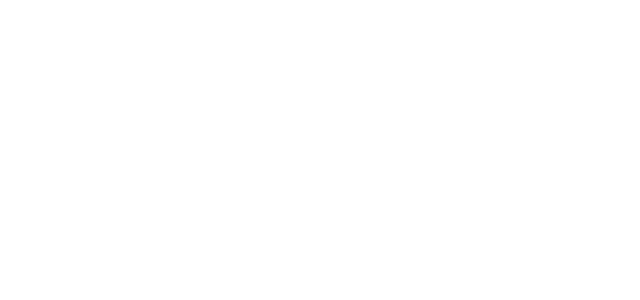
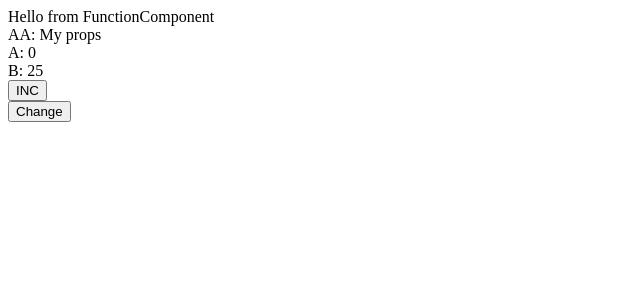
Before and after one commit to Ailisun/react-demos, a React (Create React App) app: page / in a window 1280 px wide. Shown: the top 300 px of the page, without its empty margins (0-640 px from the left). Built offline with nearby package versions, Linux system fonts and the light colour scheme.

Commit message:
there is difference between fc and cc

```diff
--- a/src/App.js
+++ b/src/App.js
@@ -1,7 +1,15 @@
+import { FunctionComponent} from "./components";
+import {useState} from "react";
+
 const App = () => {
+    const [flag, setFlag] = useState(true)
     return (
         <div>
-
+            {/*<div>{flag && <ClassComponent ssss={'My props'}/>}</div>*/}
+            <div>{flag && <FunctionComponent ssss={'My props'}/>}</div>
+            <div><button onClick={()=>
+                setFlag(prev => !prev)
+            }> Change</button></div>
         </div>
     );
 };
--- /dev/null
+++ b/src/components/ClassComponent.js
@@ -0,0 +1,48 @@
+import {Component} from "react";
+
+class ClassComponent extends Component{
+    constructor(props) {
+        super(props);
+        this.state = {a:0, b:25}
+        console.log('constructor');
+
+    }
+    componentDidMount() {
+        console.log('compomnentDidMount');
+    }
+    componentDidUpdate(prevProps, prevState, snapshot) {
+        console.log('componentDidUpdate');
+        console.log('prevProps',prevProps);
+        console.log('prevState',prevState);
+
+    }
+    getSnapshotBeforeUpdate(prevProps, prevState) {
+        if(prevState.a === 5){
+           return 'snapshot'
+        }
+        return null
+    }
+
+    componentWillUnmount() {
+
+            console.log('componentWillUnMount');
+
+    }
+
+    inc() {
+        this.setState(prev => ({a:prev.a+1}))
+    }
+
+    render() {
+        console.log('render');
+        return(
+            <div>Hello from ClassComponent
+                <div>AA: {this.props.ssss}</div>
+                <div>A: {this.state.a}</div>
+                <div>B: {this.state.b}</div>
+                <button onClick={()=>this.inc()}>INC</button>
+            </div>
+        )
+    }
+}
+ export {ClassComponent}
--- /dev/null
+++ b/src/components/FunctionComponent.js
@@ -0,0 +1,25 @@
+import {useEffect, useState} from "react";
+
+const FunctionComponent = (props) => {
+    const {ssss} = props;
+    console.log('constructor');
+    const [state, setState]=useState({a:0, b:25})
+    const inc = () => {
+      setState({...state, a:state.a +1})
+    }
+    useEffect(() => {console.log('compomnentDidMount');},[])
+
+    useEffect(() =>{
+        console.log('componentDidUpdate');
+    },[props, state])
+    return (
+        <div>Hello from FunctionComponent
+            <div>AA: {ssss}</div>
+            <div>A: {state.a}</div>
+            <div>B: {state.b}</div>
+            <button onClick={()=>inc()}>INC</button>
+        </div>
+    );
+};
+
+export {FunctionComponent};
--- /dev/null
+++ b/src/components/index.js
@@ -0,0 +1,2 @@
+export * from './ClassComponent'
+export * from './FunctionComponent'
```
